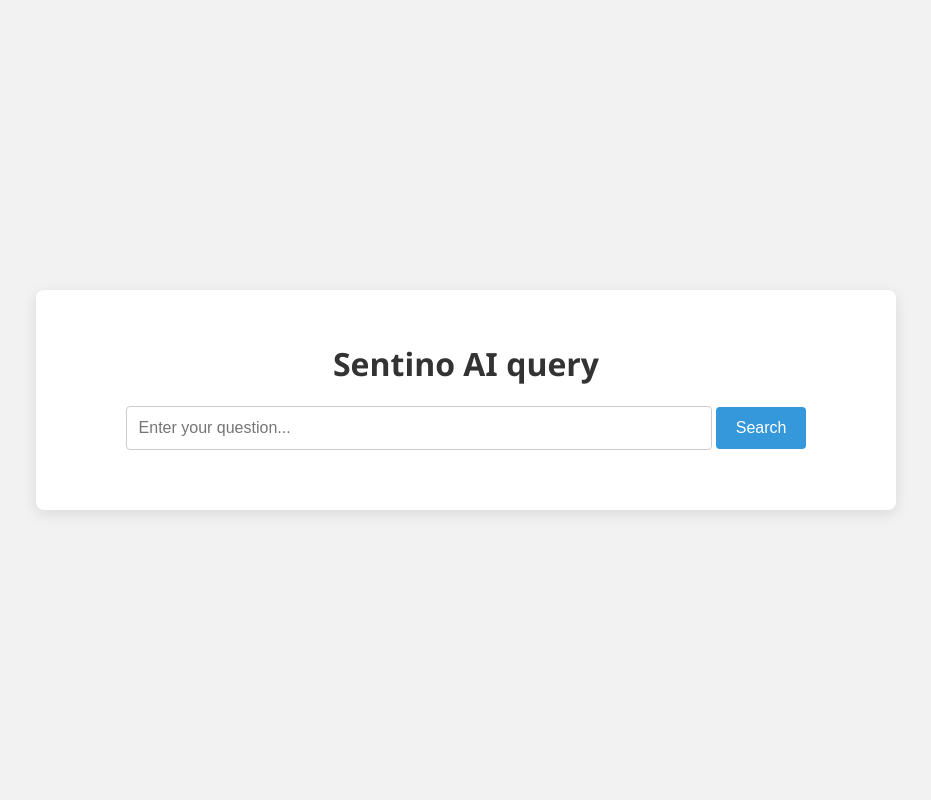
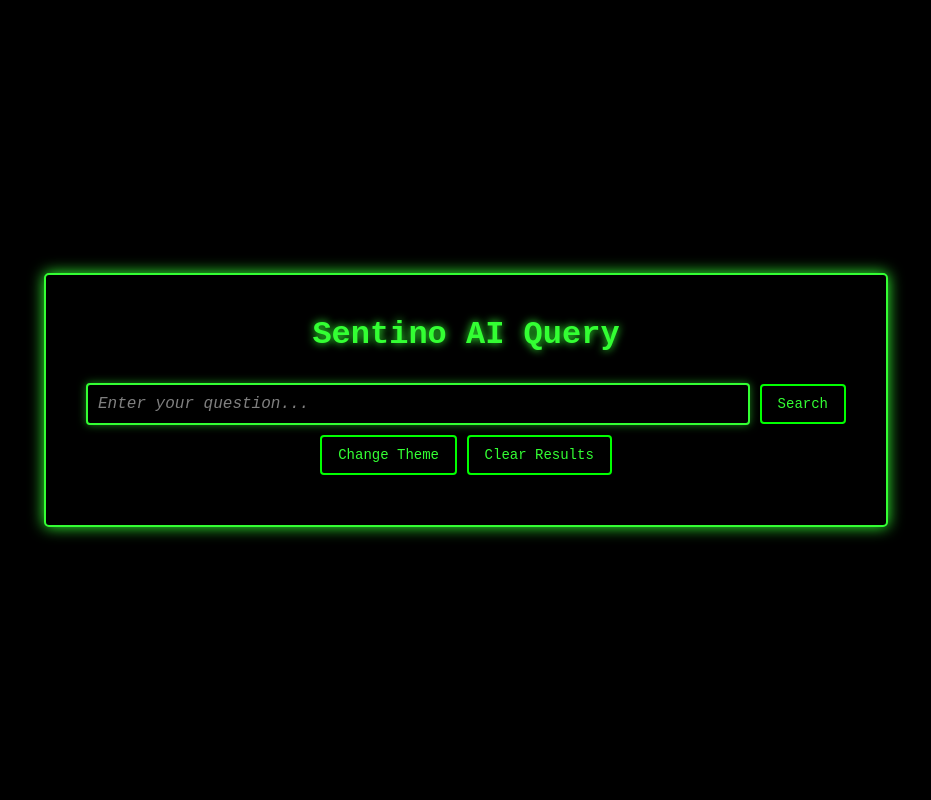
Before and after one commit to Joshuaatanu/search-ai-beta, a Flask app: page / in a window 1280 px wide. Shown: the whole page, without its empty margins (174-1105 px from the left). Run offline with Flask 3, Linux system fonts and the light colour scheme.

Commit message:
added themes to the front end

```diff
--- a/app.py
+++ b/app.py
@@ -6,6 +6,8 @@ import config
 from duckduckgo_search import DDGS
 # Import the Gemini client from Google’s generative AI library
 import google.generativeai as genai
+
+from google.genai import types
 app = Flask(__name__)
 CORS(app)
 def query_duckduckgo_text(query):
@@ -29,10 +31,10 @@ def query_gemini(user_query):
     try:
         # Create a client instance with your API key
         genai.configure(api_key=config.GEMINI_API_KEY)
-        model = genai.GenerativeModel("gemini-1.5-flash")
-        # Generate content using the Gemini model.
-        # You can adjust parameters like model and prompt contents as needed.
+        model = genai.GenerativeModel("gemini-2.0-flash")
+
         response = model.generate_content(user_query)
+
         # Assume the response object has a `.text` attribute with the generated output
         print("Gemini API raw response:", response.text)
 
--- a/static/css/style.css
+++ b/static/css/style.css
@@ -1,66 +1,142 @@
-/* General body and container styling */
+/* Default Theme (Classic Green Terminal) */
+:root {
+    --background-color: #000;
+    --text-color: #33FF33;
+    --border-color: #33FF33;
+    --button-bg: #000;
+    --button-hover: #005500;
+    --button-border: #00FF00;
+}
+
+/* Retro Amber Theme */
+[data-theme="amber"] {
+    --background-color: #000;
+    --text-color: #FFB000;
+    --border-color: #FFB000;
+    --button-bg: #222;
+    --button-hover: #993300;
+    --button-border: #FFB000;
+}
+
+/* Modern Blue Theme */
+[data-theme="blue"] {
+    --background-color: #001F3F;
+    --text-color: #00CFFF;
+    --border-color: #00CFFF;
+    --button-bg: #001A33;
+    --button-hover: #004466;
+    --button-border: #00CFFF;
+}
+
+/* General Styling */
 body {
-  font-family: 'Segoe UI', Tahoma, Geneva, Verdana, sans-serif;
-  background: #f2f2f2;
+    font-family: 'Courier New', Courier, monospace;
+    background-color: var(--background-color);
+    color: var(--text-color);
     margin: 0;
     padding: 0;
     display: flex;
     align-items: center;
     justify-content: center;
+    flex-direction: column;
     min-height: 100vh;
+    transition: background-color 0.3s ease, color 0.3s ease;
 }
 
+/* Main container */
 .container {
     max-width: 800px;
     width: 90%;
-  background: #fff;
-  padding: 30px;
-  border-radius: 8px;
-  box-shadow: 0 4px 15px rgba(0, 0, 0, 0.1);
+    background: var(--background-color);
+    padding: 20px;
+    border-radius: 5px;
+    box-shadow: 0 0 15px var(--border-color);
     text-align: center;
+    border: 2px solid var(--border-color);
 }
 
+/* Terminal Header */
 h1 {
-  color: #333;
+    color: var(--text-color);
+    text-shadow: 0 0 8px var(--text-color);
 }
 
+/* Input field */
 input[type="text"] {
-  width: 70%;
-  padding: 12px;
+    width: 80%;
+    padding: 10px;
     font-size: 16px;
-  border: 1px solid #ccc;
+    background-color: var(--background-color);
+    color: var(--text-color);
+    border: 2px solid var(--border-color);
     border-radius: 4px;
+    font-family: 'Courier New', monospace;
+    outline: none;
+    box-shadow: 0 0 8px rgba(51, 255, 51, 0.5);
+    transition: all 0.3s ease;
 }
 
-button {
-  padding: 12px 20px;
-  font-size: 16px;
-  border: none;
-  border-radius: 4px;
-  background-color: #3498db;
-  color: #fff;
-  cursor: pointer;
-  transition: background-color 0.3s ease;
+input[type="text"]::placeholder {
+    color: rgba(255, 255, 255, 0.5);
+    font-style: italic;
 }
 
-button:hover {
-  background-color: #2980b9;
+/* Button */
+button {
+    padding: 10px 16px;
+    font-size: 14px;
+    border: 2px solid var(--button-border);
+    border-radius: 4px;
+    background-color: var(--button-bg);
+    color: var(--text-color);
+    font-family: 'Courier New', monospace;
+    cursor: pointer;
+    transition: background-color 0.3s ease, transform 0.1s ease;
+    margin-top: 10px;
 }
 
+/* Button hover */
+button:hover {
+    background-color: var(--button-hover);
+    border-color: var(--button-border);
+}
+
+/* Button active */
+button:active {
+    transform: scale(0.95);
+}
+
+/* Response Container */
 #responseContainer {
     margin-top: 30px;
     text-align: left;
     opacity: 0;
+    font-size: 14px;
+    line-height: 1.6;
+    white-space: pre-line;
 }
 
-/* Spinner animation */
+/* Typewriter animation */
+@keyframes typeWriter {
+    from { width: 0; }
+    to { width: 100%; }
+}
+
+.typewriter {
+    display: inline-block;
+    overflow: hidden;
+    white-space: nowrap;
+    animation: typeWriter 1s steps(40) forwards;
+}
+
+/* Loading Spinner */
 .spinner {
-  border: 8px solid #f3f3f3;
-  border-top: 8px solid #3498db;
+    border: 6px solid var(--background-color);
+    border-top: 6px solid var(--text-color);
     border-radius: 50%;
-  width: 60px;
-  height: 60px;
-  animation: spin 1.5s linear infinite;
+    width: 50px;
+    height: 50px;
+    animation: spin 1s linear infinite;
     margin: 30px auto;
 }
 
@@ -69,12 +145,11 @@ button:hover {
     100% { transform: rotate(360deg); }
 }
 
-/* Fade-in animation for results */
-.fade-in {
-  animation: fadeInAnimation 1s ease forwards;
-}
-
-@keyframes fadeInAnimation {
+/* Fade-in animation */
+@keyframes fadeIn {
     0% { opacity: 0; }
     100% { opacity: 1; }
 }
+
+.fade-in {
+    animation: fadeIn 0.8s ease
--- a/static/js/main.js
+++ b/static/js/main.js
@@ -1,34 +1,70 @@
-document.getElementById('queryForm').addEventListener('submit', async (e) => {
+document.addEventListener("DOMContentLoaded", function () {
+    const queryForm = document.getElementById('queryForm');
+    const queryInput = document.getElementById('queryInput');
+    const responseContainer = document.getElementById('responseContainer');
+    const themeSwitcher = document.getElementById('themeSwitcher');
+
+    if (!queryForm || !queryInput || !responseContainer || !themeSwitcher) {
+        console.error("Some elements are missing in the DOM. Ensure IDs match the HTML.");
+        return;
+    }
+
+    // Available themes
+    const themes = ['classic', 'amber', 'blue'];
+    let currentThemeIndex = 0;
+
+    // Load saved theme from local storage
+    if (localStorage.getItem('theme')) {
+        document.documentElement.setAttribute('data-theme', localStorage.getItem('theme'));
+        currentThemeIndex = themes.indexOf(localStorage.getItem('theme'));
+    }
+
+    // Handle theme switching
+    themeSwitcher.addEventListener('click', () => {
+        currentThemeIndex = (currentThemeIndex + 1) % themes.length;
+        const newTheme = themes[currentThemeIndex];
+        document.documentElement.setAttribute('data-theme', newTheme);
+        localStorage.setItem('theme', newTheme);
+    });
+
+    // Form submission
+    queryForm.addEventListener('submit', async (e) => {
         e.preventDefault();
-    const queryInput = document.getElementById('queryInput');
         const query = queryInput.value.trim();
         if (!query) return;
 
-    const responseContainer = document.getElementById('responseContainer');
+        const submitButton = queryForm.querySelector('button');
 
-    // Show spinner and processing message
+        // Disable button and show loading
+        submitButton.disabled = true;
         responseContainer.innerHTML = `
             <div class="spinner"></div>
-      <p class="processing">Processing your request...</p>
+            <p class="processing typewriter">Processing your request...</p>
         `;
-    responseContainer.style.opacity = 1;  // Ensure the container is visible
+        responseContainer.style.opacity = 1;
 
         try {
             const response = await fetch('/api/query', {
                 method: 'POST',
                 headers: { 'Content-Type': 'application/json' },
-            body: JSON.stringify({ query: query })
+                body: JSON.stringify({ query })
             });
+
+            if (!response.ok) {
+                throw new Error(`API error: ${response.status} ${response.statusText}`);
+            }
+
             const data = await response.json();
 
-        // Build the HTML output based on the API response.
-        let html = `<h2>Your Query:</h2><p>${data.query}</p>`;
-        html += `<h2>AI Answer:</h2><p>${data.answer}</p>`;
+            // Construct response HTML
+            let html = `<h2 class="fade-in">Your Query:</h2><p class="fade-in typewriter">${data.query || "N/A"}</p>`;
+            html += `<h2 class="fade-in">AI Answer:</h2><p class="fade-in typewriter">${data.answer || "No answer available."}</p>`;
 
+            // If search results exist, display them
             if (data.search_results && data.search_results.length > 0) {
-            html += `<h2>Search Results:</h2><ul>`;
+                html += `<h2 class="fade-in">Search Results:</h2><ul>`;
                 data.search_results.forEach(result => {
-                html += `<li>
+                    html += `<li class="fade-in">
                         <strong>${result.title || "No title"}</strong><br>
                         <span>${result.body || "No snippet available"}</span><br>
                         <a href="${result.href}" target="_blank">${result.href}</a>
@@ -36,13 +72,17 @@ document.getElementById('queryForm').addEventListener('submit', async (e) => {
                 });
                 html += `</ul>`;
             } else {
-            html += "<p>No search results found.</p>";
+                html += "<p class='fade-in'>No search results found.</p>";
             }
 
-        // Apply fade-in effect by adding the fade-in class.
             responseContainer.innerHTML = html;
             responseContainer.classList.add("fade-in");
+
         } catch (err) {
-        responseContainer.innerHTML = `<p>Error: ${err.message}</p>`;
+            responseContainer.innerHTML = `<p style="color:red;">Error: ${err.message}</p>`;
+        } finally {
+            submitButton.disabled = false;
+            queryInput.value = '';
         }
     });
+});
--- a/templates/index.html
+++ b/templates/index.html
@@ -2,19 +2,27 @@
 <html lang="en">
 <head>
   <meta charset="UTF-8">
-  <title>Custom Search Engine</title>
+  <meta name="viewport" content="width=device-width, initial-scale=1.0">
+  <title>Sentino AI Query</title>
   <link rel="stylesheet" href="/static/css/style.css">
+  <script defer src="/static/js/main.js"></script>
 </head>
 <body>
   <div class="container">
-    <h1>Sentino AI query</h1>
+    <h1 class="title">Sentino AI Query</h1>
+
     <form id="queryForm">
       <input type="text" id="queryInput" placeholder="Enter your question..." required>
       <button type="submit">Search</button>
     </form>
+
+    <div class="button-group">
+      <button id="themeSwitcher">Change Theme</button>
+      <button id="clearResults">Clear Results</button>
+    </div>
+
     <!-- Response container: results and spinner will appear here -->
     <div id="responseContainer"></div>
   </div>
-  <script src="/static/js/main.js"></script>
 </body>
 </html>
```
Also changed, not shown: requirement.txt (added, +41 -0 lines). Lines whose indentation alone changed are shown as unchanged.
